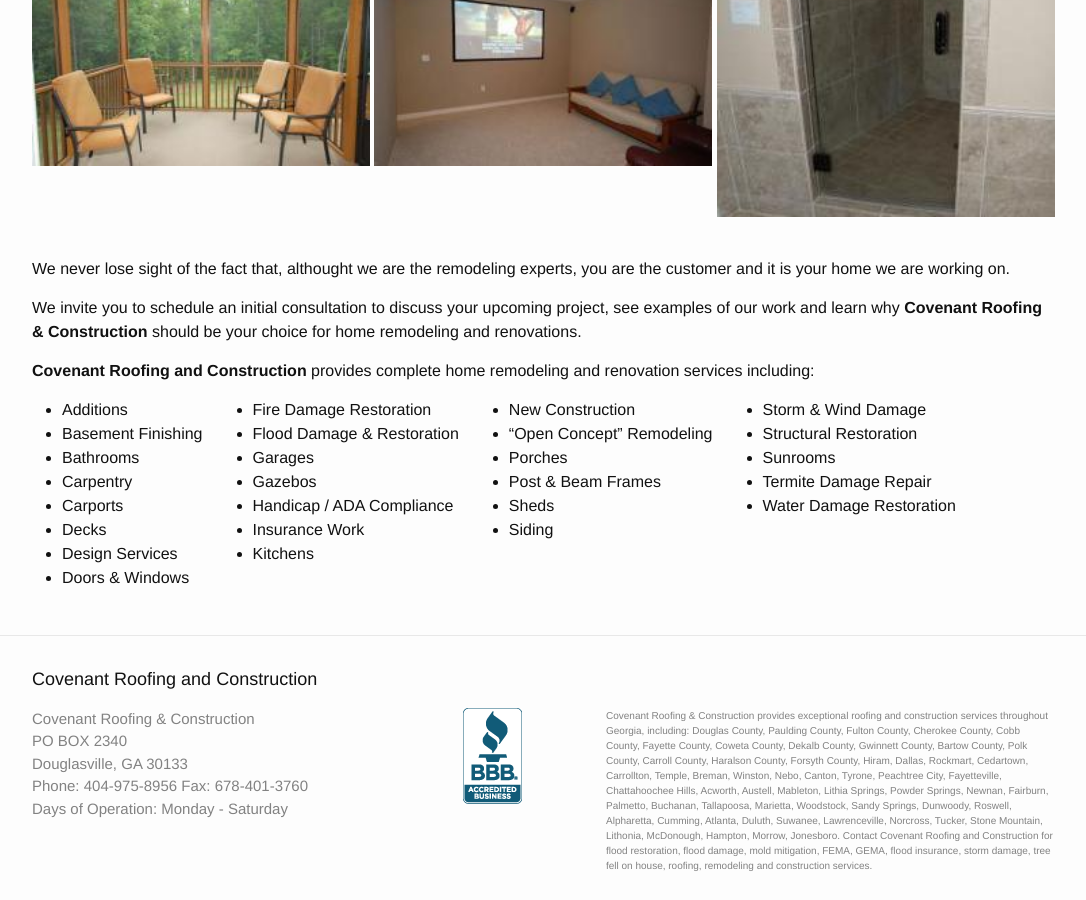
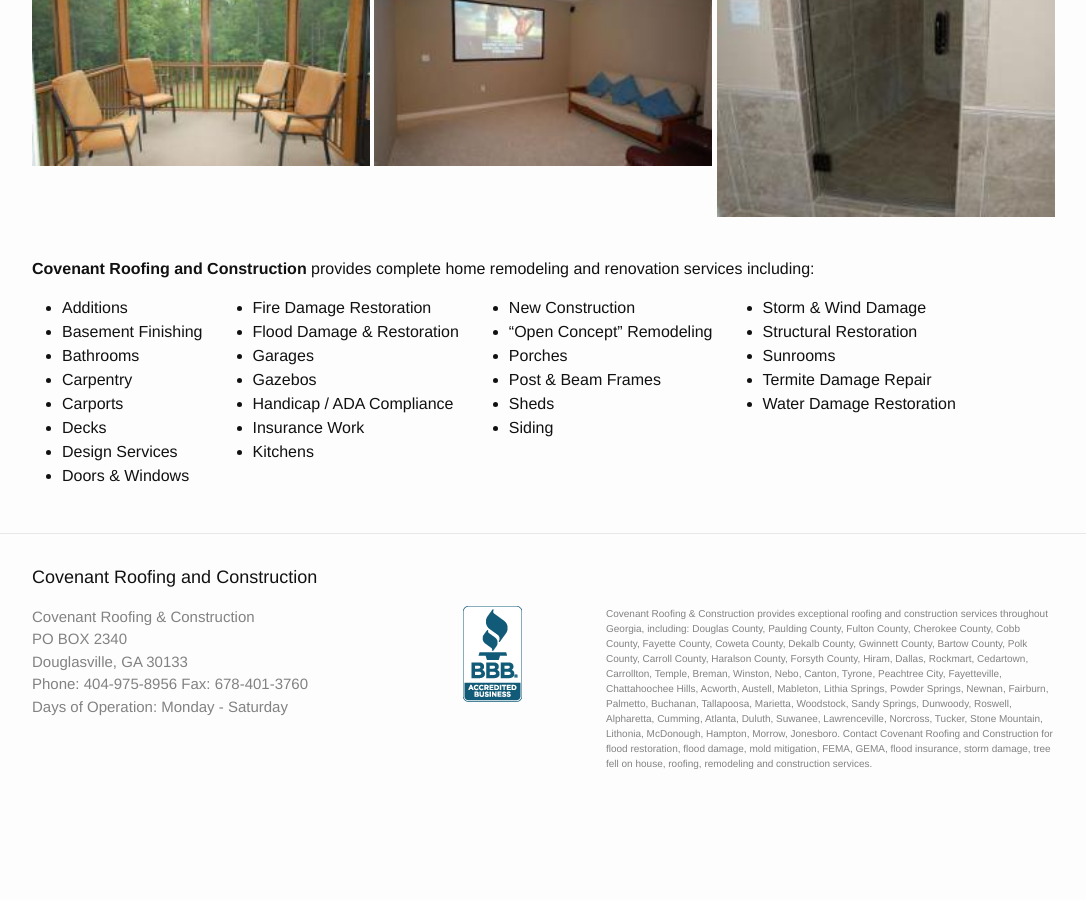
Before and after one commit to covenantrc/covenantrc.github.io, a Jekyll site: the page built from remodeling.md, in a window 1280 px wide and 900 px high, scrolled down 1269 px. Shown: the whole window, without its empty margins (96-1182 px from the left). Built offline with Jekyll 4.4.1, drawn with Linux system fonts in a browser that asks for light colours; after the commit the page ends 2070 px from its top, so only the background shows below that.

Commit message:
Update remodeling.md

```diff
--- a/remodeling.md
+++ b/remodeling.md
@@ -13,9 +13,6 @@ permalink: /remodeling/
 </div>
 
 
-We never lose sight of the fact that, althought we are the remodeling experts, you are the customer and it is your home we are working on.
-
-We invite you to schedule an initial consultation to discuss your upcoming project, see examples of our work and learn why **Covenant Roofing & Construction** should be your choice for home remodeling and renovations.
 
 **Covenant Roofing and Construction** provides complete home remodeling and renovation services including:
 
```
